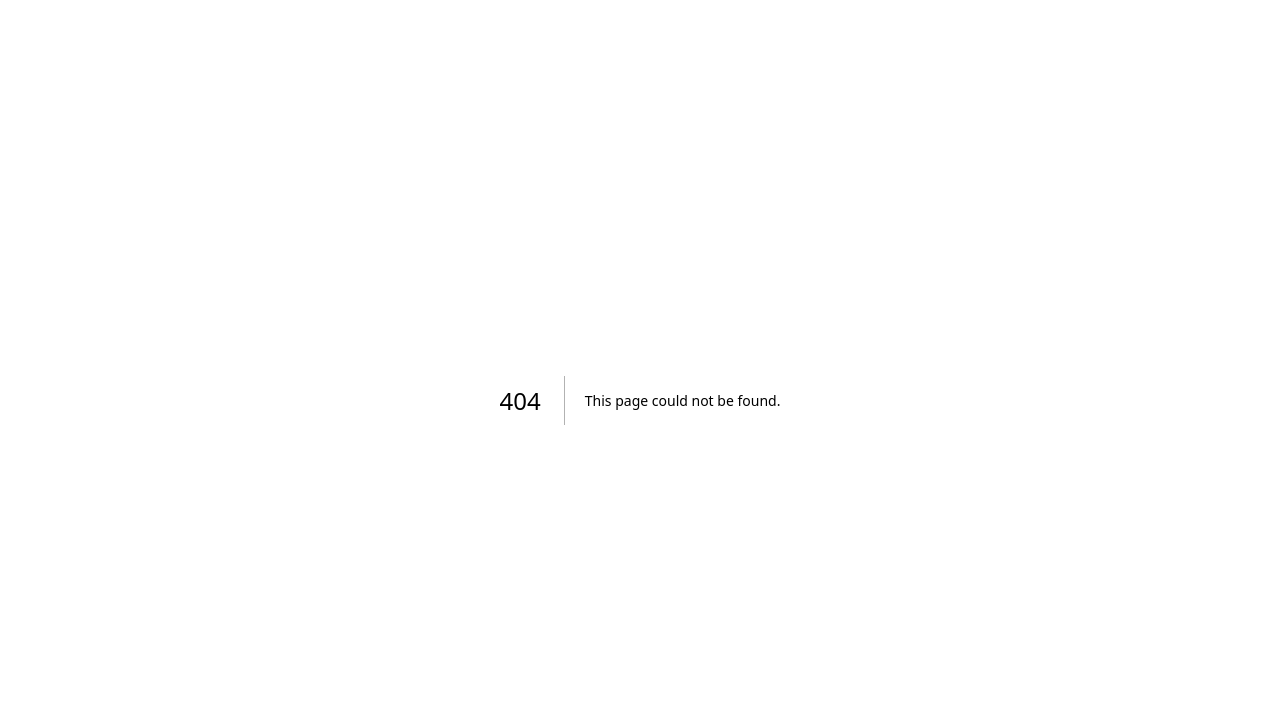
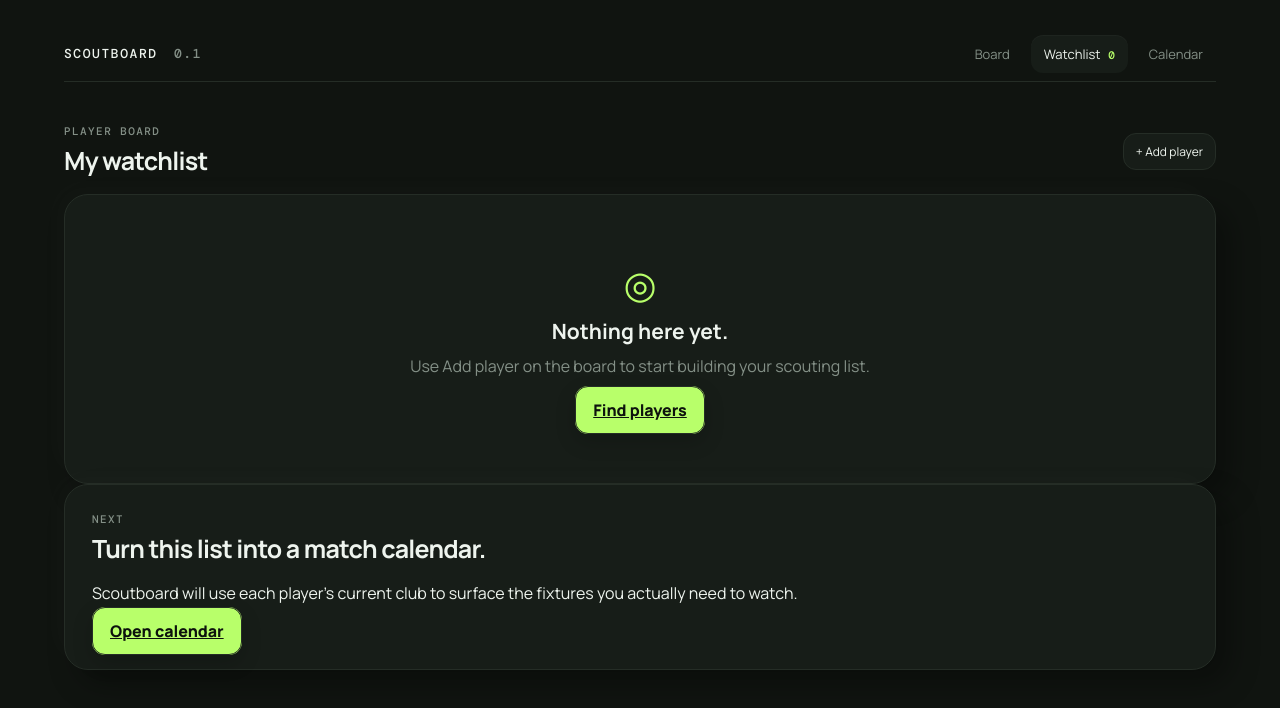
Before and after one commit to omaryazghi98-code/scoutboard, a Next.js app: page /watchlist in a window 1280 px wide. Before the commit this address had no page. Shown: the top 708 px of the page. Built offline with nearby package versions, Linux system fonts and the light colour scheme.

Commit message:
feat: add watchlist screen

```diff
--- /dev/null
+++ b/app/watchlist/page.tsx
@@ -0,0 +1,29 @@
+'use client';
+
+import { useEffect, useState } from 'react';
+
+const STORAGE_KEY = 'scoutboard-watchlist';
+type Player = { id: string; name: string; team: string; position: string; nationality: string };
+
+export default function WatchlistPage() {
+  const [players, setPlayers] = useState<Player[]>([]);
+
+  useEffect(() => {
+    try { const saved = window.localStorage.getItem(STORAGE_KEY); if (saved) setPlayers(JSON.parse(saved)); } catch {}
+  }, []);
+
+  const remove = (id: string) => {
+    const next = players.filter((player) => player.id !== id);
+    setPlayers(next);
+    window.localStorage.setItem(STORAGE_KEY, JSON.stringify(next));
+  };
+
+  return <main className="workspace">
+    <header className="topbar"><a className="brand" href="/">SCOUTBOARD <span>0.1</span></a><nav><a href="/">Board</a><a className="navActive" href="/watchlist">Watchlist <b>{players.length}</b></a><a href="/calendar">Calendar</a></nav></header>
+    <section className="sectionBlock">
+      <div className="sectionHeader"><div><div className="eyebrow">PLAYER BOARD</div><h2>My watchlist</h2></div><a className="smallButton" href="/">+ Add player</a></div>
+      {players.length === 0 ? <article className="emptyCard"><div className="emptyMark">◎</div><h3>Nothing here yet.</h3><p>Use Add player on the board to start building your scouting list.</p><a className="primaryButton" href="/">Find players</a></article> : <div className="playerGrid">{players.map((player, index) => <article className="playerCard" key={player.id}><div className="cardTop"><span className="rank">0{index + 1}</span><button className="iconButton" onClick={() => remove(player.id)} aria-label={`Remove ${player.name}`}>×</button></div><div className="avatar">{player.name.split(' ').map((part) => part[0]).slice(0,2).join('')}</div><div className="playerName">{player.name}</div><div className="playerMeta">{player.team} · {player.position}</div><div className="cardFooter"><span>{player.nationality}</span><span className="statusPill">WATCHING</span></div></article>)}</div>}
+    </section>
+    <section className="featureCard pageCallout"><div><div className="eyebrow">NEXT</div><h2>Turn this list into a match calendar.</h2><p>Scoutboard will use each player’s current club to surface the fixtures you actually need to watch.</p></div><a className="primaryButton" href="/calendar">Open calendar</a></section>
+  </main>;
+}
```
